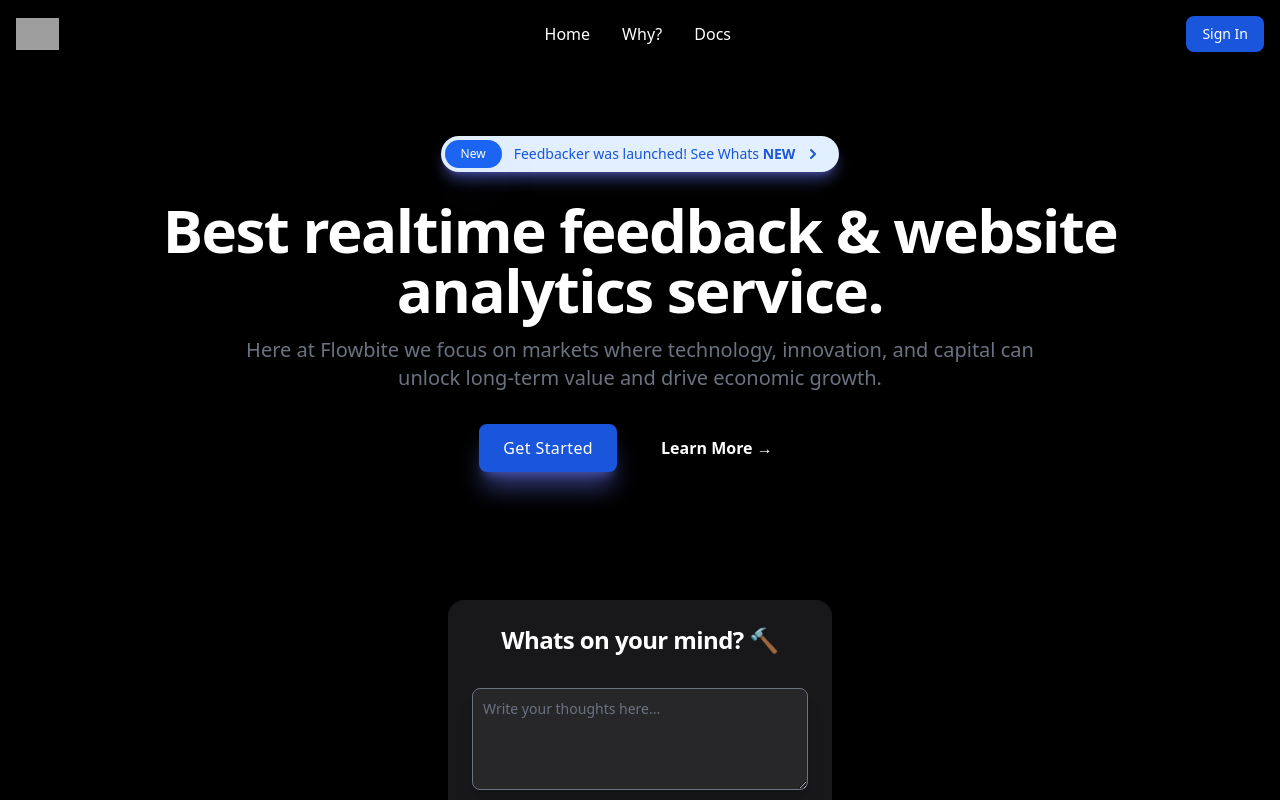
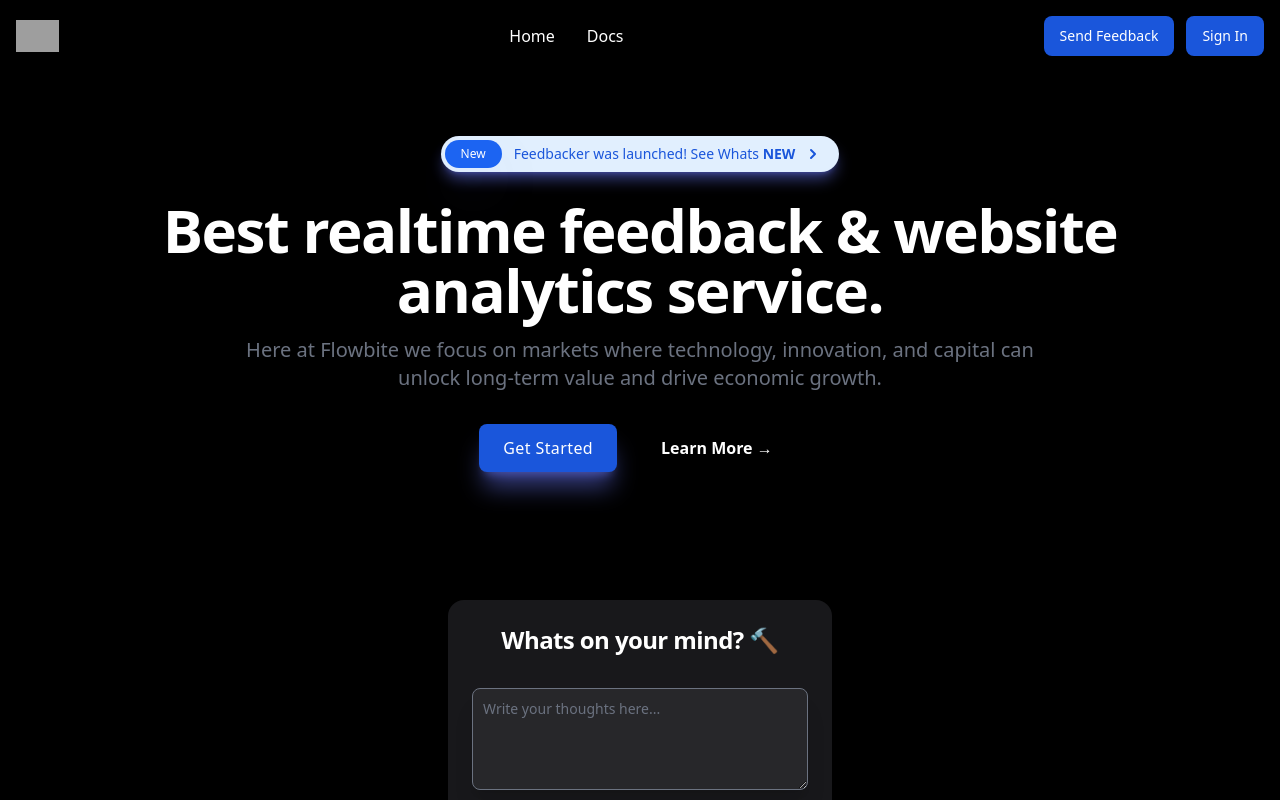
Before and after one commit to ramezj/FeedbackManager, a Next.js app: page / in a window 1280 px wide. Shown: the top 800 px of the page. Built offline with nearby package versions, Linux system fonts and the light colour scheme; grey boxes are pictures that could not be loaded.

Commit message:
Send Feedback Dropdown test

```diff
--- a/src/components/MVP.js
+++ b/src/components/MVP.js
@@ -4,6 +4,13 @@ import Cookies from 'universal-cookie';
 import { useRouter } from 'next/router'
 import { Input } from "@nextui-org/react";
 import { motion } from 'framer-motion';
+import { Fragment } from 'react'
+import { Menu, Transition } from '@headlessui/react'
+import { ChevronDownIcon } from '@heroicons/react/20/solid'
+
+function classNames(...classes) {
+    return classes.filter(Boolean).join(' ')
+  }
 
 const MVP = (props) => {
     const [ rating, setRating ] = useState(2);
@@ -45,7 +52,26 @@ const MVP = (props) => {
     }
     return (
     <div>
-<motion.div whileHover={{scale:1.1}} class="shadow-xl max-w-sm p-6 bg-zinc-900 rounded-2xl shadow dark:bg-gray-950">
+        {/* <Menu as="div" className="relative inline-block text-left">
+      <div>
+        <Menu.Button className="shadow-2xl shadow-indigo-500/50 bg-blue-700 duration-500 shadow-xl px-6 py-2 font-medium tracking-wide text-white capitalize transition-colors transform rounded-lg">
+          Send Feedback
+        </Menu.Button>
+      </div>
+
+      <Transition
+        as={Fragment}
+        enter="transition ease-out duration-100"
+        enterFrom="transform opacity-0 scale-95"
+        enterTo="transform opacity-100 scale-100"
+        leave="transition ease-in duration-75"
+        leaveFrom="transform opacity-100 scale-100"
+        leaveTo="transform opacity-0 scale-95"
+      >
+        <Menu.Items className="absolute right-0 z-10 mt-2 w-96 origin-top-right rounded-md shadow-lg ring-1 ring-black ring-opacity-5 focus:outline-none">
+          <div className="py-1">
+            <Menu.Item> */}
+            <motion.div class="shadow-xl max-w-sm p-6 bg-zinc-900 rounded-2xl shadow dark:bg-gray-950">
     <a href="#">
         <h5 class="mb-2 text-2xl font-bold tracking-tight text-white dark:text-white">Whats on your mind? 🔨 </h5>
         <br></br>
@@ -77,9 +103,17 @@ Send Feedback 🔖
     : <motion.button></motion.button>
 }
 <br></br>
-</motion.div>
+ </motion.div>
+            {/* </Menu.Item>
+
+          </div>
+        </Menu.Items>
+      </Transition>
+    </Menu> * */}
+
 <br></br><br></br><br></br><br></br>
-    </div>
+</div>
+
   )
 }
 
--- a/src/components/Navbar.js
+++ b/src/components/Navbar.js
@@ -3,6 +3,7 @@ import useSWR from 'swr';
 import Cookies from 'universal-cookie';
 import { useRouter } from 'next/router'
 import { Input } from "@nextui-org/react";
+import MVP from './MVP'
 
 const Navbar = (props) => {
   const router = useRouter();
@@ -20,6 +21,14 @@ const Navbar = (props) => {
       <span class="self-center text-2xl font-semibold whitespace-nowrap dark:text-white">Flowbite</span>
   </a>
   <div class="flex md:order-2 space-x-3">
+
+<button id="dropdownDefaultButton" data-dropdown-toggle="dropdown" class="text-white bg-blue-700 hover:bg-blue-800 focus:ring-4 focus:outline-none focus:ring-blue-300 font-medium rounded-lg text-sm px-4 py-2.5 text-center inline-flex items-center dark:bg-blue-600 dark:hover:bg-blue-700 dark:focus:ring-blue-800" type="button">
+  Send Feedback
+  </button>
+<div id="dropdown" class="z-10 hidden divide-y divide-gray-100 rounded-lg shadow w-96 dark:bg-gray-700">
+<MVP userId={"64242d7de859353bfa82d4fa"}/>
+</div>
+
     {
       props.logged ?
       <>
@@ -37,10 +46,8 @@ const Navbar = (props) => {
   <div class="items-center justify-between hidden w-full md:flex md:w-auto md:order-1" id="navbar-sticky">
     <ul class="flex flex-col p-4 md:p-0 mt-4 font-medium border border-gray-100 rounded-lg bg-black md:flex-row md:space-x-8 md:mt-0 md:border-0 md:bg-black dark:bg-black md:dark:bg-black dark:border-gray-700">
       <li>
+
       <a href="#" onClick={redirectToHome} class="duration-500 block py-2 pl-3 pr-4 text-white rounded hover:bg-gray-100 md:hover:bg-transparent md:hover:text-slate-300 md:p-0 md:dark:hover:text-blue-500 dark:text-slate-200 dark:hover:bg-gray-700 dark:hover:text-white md:dark:hover:bg-transparent dark:border-gray-700">Home</a>
-      </li>
-      <li>
-        <a href="#" class="duration-500 block py-2 pl-3 pr-4 text-white rounded hover:bg-gray-100 md:hover:bg-transparent md:hover:text-slate-300 md:p-0 md:dark:hover:text-blue-500 dark:text-white dark:hover:bg-gray-700 dark:hover:text-white md:dark:hover:bg-transparent dark:border-gray-700">Why?</a>
       </li>
       <li>
         <a href="#" class="duration-500 block py-2 pl-3 pr-4 text-white rounded hover:bg-gray-100 md:hover:bg-transparent md:hover:text-slate-300 md:p-0 md:dark:hover:text-blue-500 dark:text-white dark:hover:bg-gray-700 dark:hover:text-white md:dark:hover:bg-transparent dark:border-gray-700">Docs</a>
--- a/src/pages/index.js
+++ b/src/pages/index.js
@@ -6,6 +6,7 @@ import { motion } from 'framer-motion';
 import MVP from '../components/MVP';
 import GlowAlert from '../components/GlowAlert';
 import Footer from '../components/Footer';
+import 'flowbite';
 
 
 export default function Home() {
@@ -38,7 +39,7 @@ export default function Home() {
     <div class="py-8 px-4 mx-auto max-w-screen-xl text-center lg:py-16 lg:px-12 ">
     <GlowAlert />
         <h1 class="mb-4 text-4xl font-extrabold tracking-tight leading-none text-white md:text-5xl lg:text-6xl dark:text-white">Best realtime feedback & website analytics service.</h1>
-        <p class="mb-8 text-lg font-normal text-gray-500 lg:text-xl sm:px-16 xl:px-48 dark:text-white">Here at Flowbite we focus on markets where technology, innovation, and capital can unlock long-term value and drive economic growth.</p>
+        <p class="mb-8 text-lg font-normal text-gray-500 lg:text-xl sm:px-16 xl:px-48 dark:text-white ">Here at Flowbite we focus on markets where technology, innovation, and capital can unlock long-term value and drive economic growth.</p>
         <div class="flex flex-col mb-8 lg:mb-16 space-y-4 sm:flex-row sm:justify-center sm:space-y-0 sm:space-x-4">
        <motion.button whileHover={{scale: 1.1}} onClick={redirectUser} class="shadow-2xl shadow-indigo-500/50 bg-blue-700 duration-500 shadow-xl px-6 py-2 font-medium tracking-wide text-white capitalize transition-colors transform rounded-lg">
         Get Started
--- a/tailwind.config.js
+++ b/tailwind.config.js
@@ -8,6 +8,7 @@ module.exports = {
 
     // Or if using `src` directory:
     "./src/**/*.{js,ts,jsx,tsx}",
+    "./node_modules/flowbite/**/*.js"
   ],
   theme: {
     extend: {},
```
